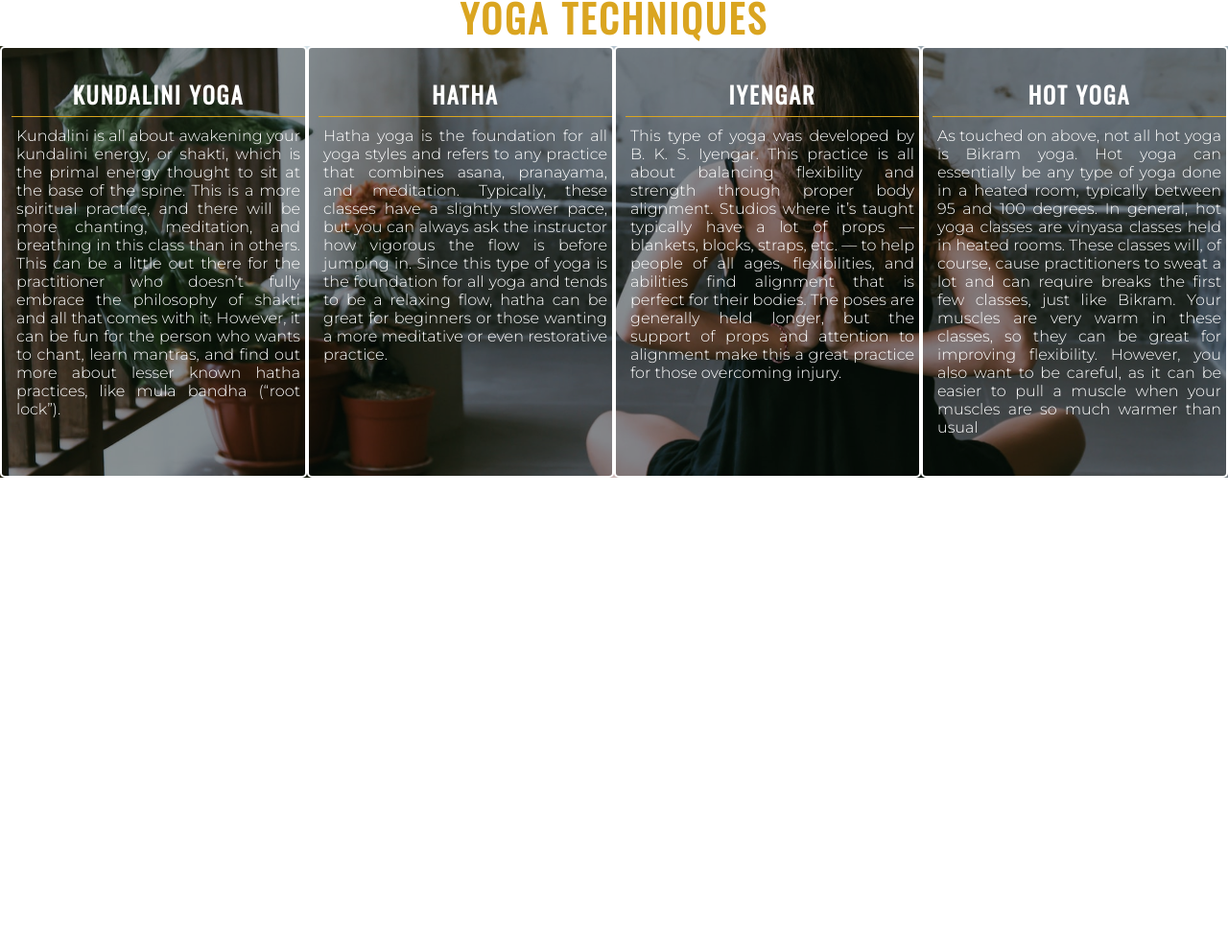
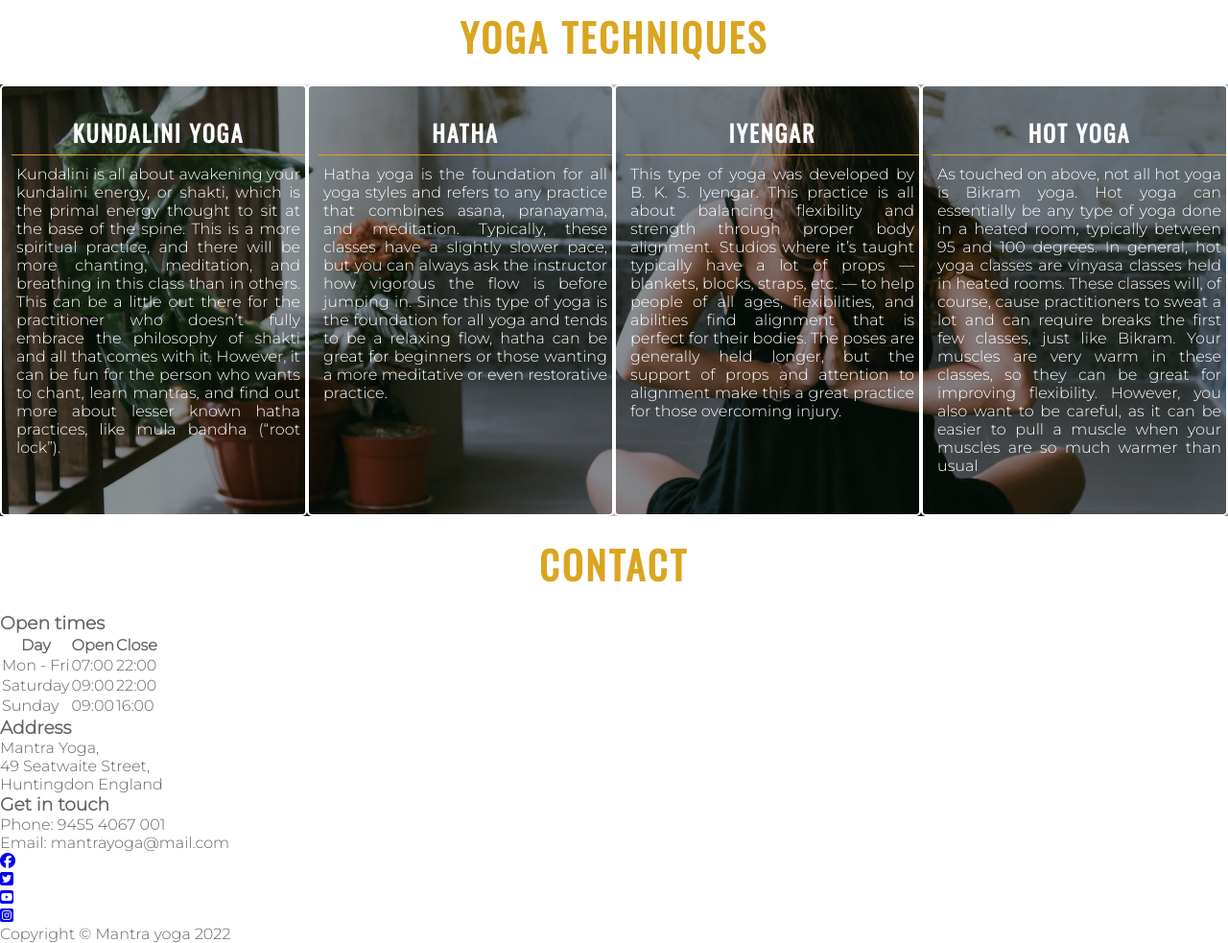
Before and after one commit to Chrisale1/mantra-yoga, a plain HTML site: page index.html in a window 1280 px wide. Shown: the part 857-1840 px from the top of the page at 96% size. Before the commit the page ends 1355 px from the top, so only its background shows below. Drawn offline with nearby package versions, Linux system fonts and the light colour scheme.

Commit message:
create footer and conact content

```diff
--- a/assets/css/style.css
+++ b/assets/css/style.css
@@ -90,9 +90,11 @@ h1, h2 {
     width: 100%;
 }
 
-#tech-header h2 {
+.tech-header h2 {
     text-align: center;
     font-size: 250%;
+    letter-spacing: 3px;
+    margin: 20px 0;
 }
 
 #tech-yoga {
--- a/index.html
+++ b/index.html
@@ -5,7 +5,7 @@
     <meta http-equiv="X-UA-Compatible" content="IE=edge">
     <meta name="viewport" content="width=device-width, initial-scale=1.0">
     <meta name="description" content="Mantra yoga for self improvement">
-    <meta name="keywords" content="mantra yoga, yoga, meditation">
+    <meta name="keywords" content="mantra yoga, yoga, meditation, yoga-techniques">
     <link rel="stylesheet" href="./assets/css/style.css">
     <title>Mantra Yoga</title>
 </head>
@@ -37,7 +37,7 @@
         </p>
     </section>
     <section id="techniques">
-        <div id="tech-header">
+        <div class="tech-header">
             <h2>Yoga Techniques</h2>
         </div>
         <div id="tech-yoga">
@@ -92,7 +92,77 @@
         </div>
     </section>
     <footer>
+        <div id="mantra-cont">
+            <div class="tech-header">
+                <h2>contact</h2>
+            </div>
+            <div>
+                <h3>Open times</h3>
 
+                <table>
+                <tr>
+                    <th>Day</th>
+                    <th>Open</th>
+                    <th>Close</th>
+                </tr>
+                <tr>
+                    <td>Mon - Fri</td>
+                    <td>07:00</td>
+                    <td>22:00</td>
+                </tr>
+                <tr>
+                    <td>Saturday</td>
+                    <td>09:00</td>
+                    <td>22:00</td>
+                </tr>
+                <tr>
+                    <td>Sunday</td>
+                    <td>09:00</td>
+                    <td>16:00</td>
+                </tr>
+                </table>
+            </div>
+            <div>
+                <h3>Address</h3>
+                <p>Mantra Yoga, <br> 49 Seatwaite Street, <br> Huntingdon England</p>
+            </div>
+            <div>
+                <h3>Get in touch</h3>
+                <div>
+                    <span>Phone:</span>
+                    <span>9455 4067 001</span>
+                </div>
+                <div>
+                    <span>Email:</span>
+                    <span>mantrayoga@mail.com</span>
+                </div>
+            </div>
+        </div>
+        <div>
+            <ul>
+                <li>
+                    <a href="https://facebook.com" target="_blank" rel="noopener" aria-label="Visit our facebook page(opens in a new tab)">
+                        <i class="fab fa-facebook"></i>
+                    </a>
+                </li>
+                <li>
+                    <a href="https://twitter.com" target="_blank" rel="noopener" aria-label="Visit our twitter page(opens in a new tab)">
+                        <i class="fab fa-twitter-square"></i>
+                    </a>
+                </li>
+                <li>
+                    <a href="https://youtube.com" target="_blank" rel="noopener" aria-label="Visit our yotube page(opens in a new tab)">
+                        <i class="fab fa-youtube-square"></i>
+                    </a>
+                </li>
+                <li>
+                    <a href="https://instagram.com" target="_blank" rel="noopener" aria-label="Visit our instagram page(opens in a new tab)">
+                        <i class="fab fa-instagram-square"></i>
+                    </a>
+                </li>
+            </ul>
+        </div>
+        <p>Copyright © Mantra yoga 2022</p>
     </footer>
 
     <script src="https://kit.fontawesome.com/340f4cde20.js" crossorigin="anonymous"></script>
```
